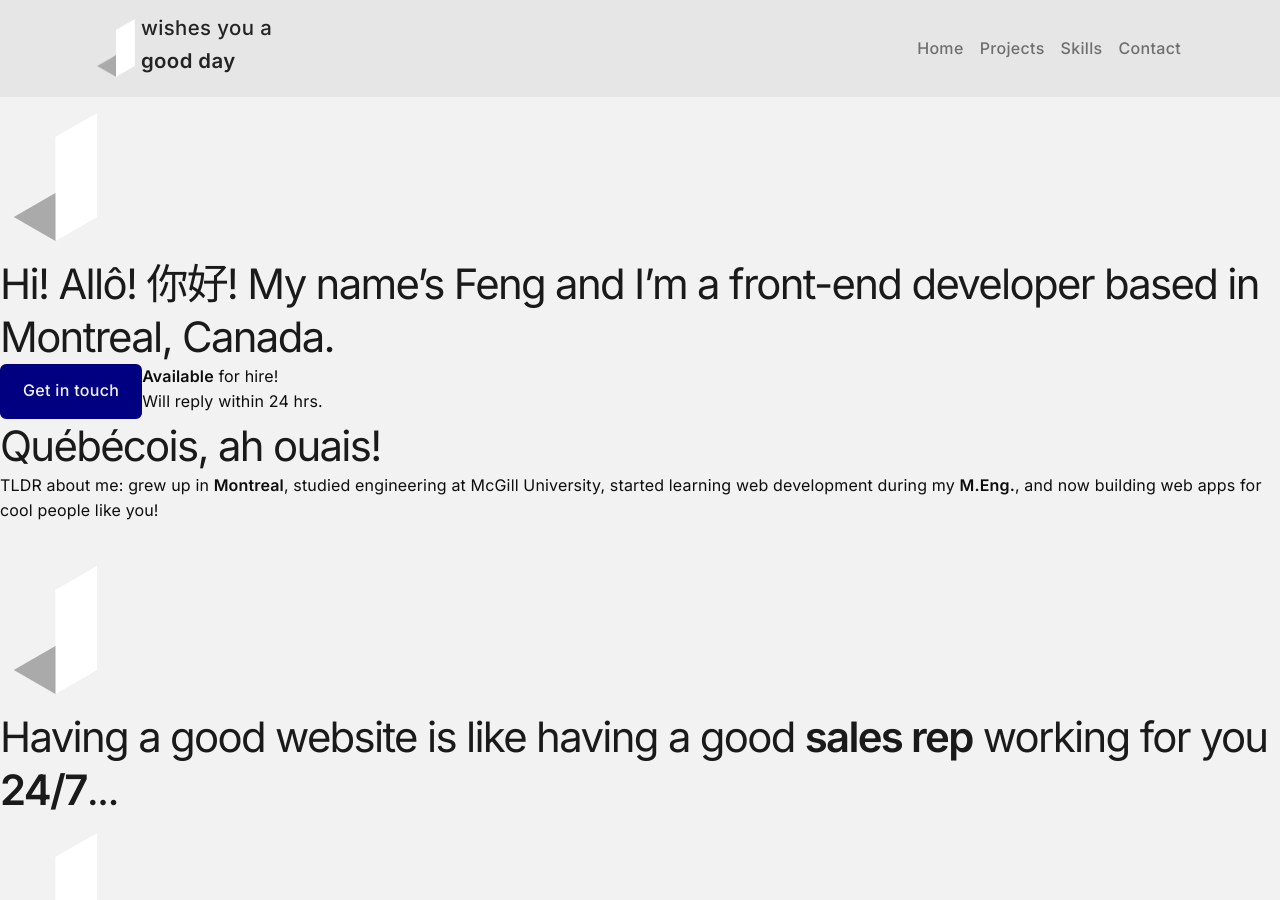
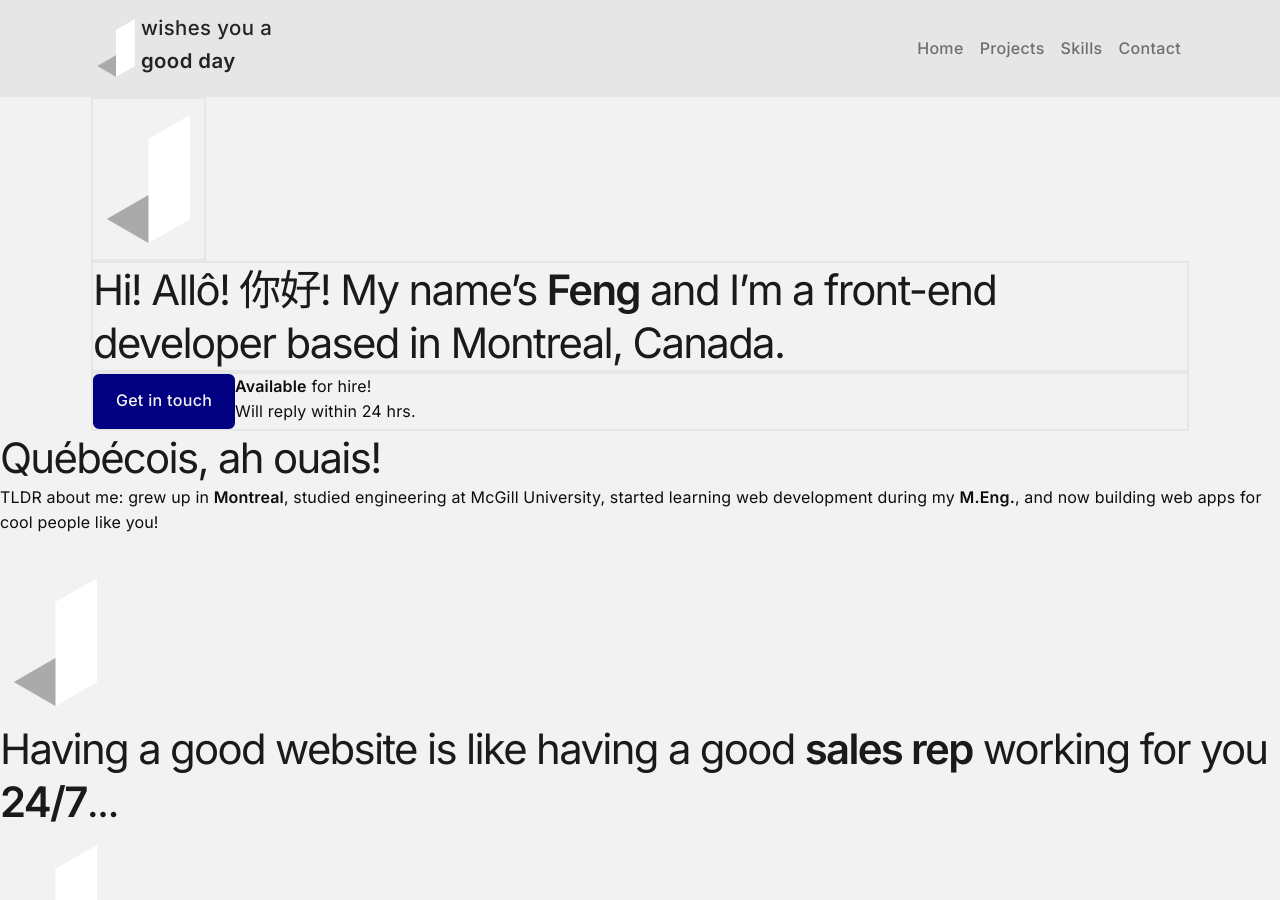
Before and after one commit to jingtianfeng/jtfeng-personal-1, a Jekyll site: the page built from index.html, in a window 1280 px wide and 900 px high. Built offline with Jekyll 4.4.1, drawn with Linux system fonts in a browser that asks for light colours.

Commit message:
Update index: add #frontend-header .container and border

```diff
--- a/index.html
+++ b/index.html
@@ -4,11 +4,14 @@ title: Front-End Developer
 ---
 
 <header id="frontend-header">
-    <img src="/assets/img/logo.png" alt="hello">
-    <h1>
-        Hi! Allô! 你好! My name’s Feng and I’m a front-end developer based in Montreal, Canada.
+    <div class="container">
+        <img src="/assets/img/logo.png" alt="hello"
+             class="border">
+        <h1 class="border">
+            Hi! Allô! 你好! My name’s <strong>Feng</strong> and
+            I’m a front-end developer based in Montreal, Canada.
         </h1>
-    <div class="d-flex">
+        <div class="border d-flex">
             <a href="#footer"
                class="btn btn-primary">
                 Get in touch
@@ -17,6 +20,7 @@ title: Front-End Developer
                 <strong>Available</strong> for hire!
                 <br>
                 Will reply within 24 hrs.
+            </div>
         </div>
     </div>
 </header>
```
Lines whose indentation alone changed are shown as unchanged.
